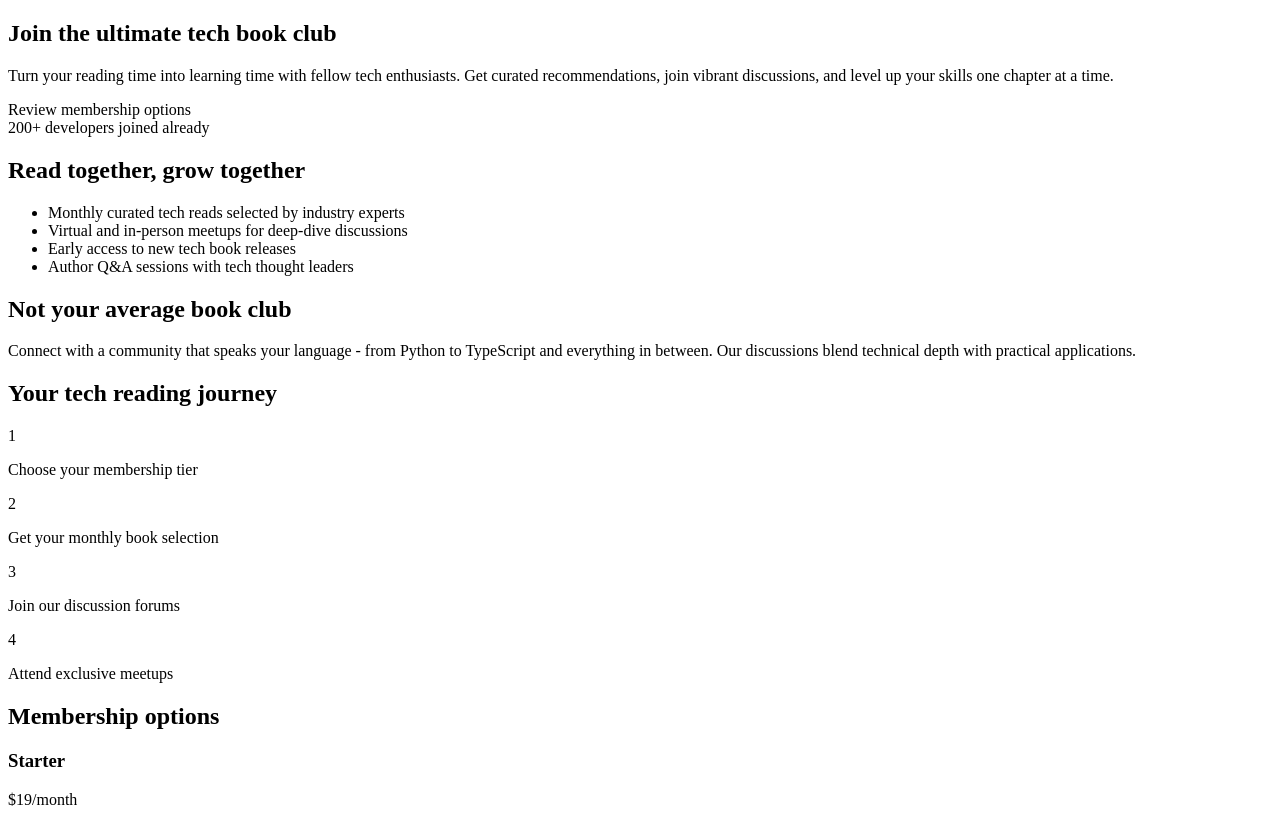
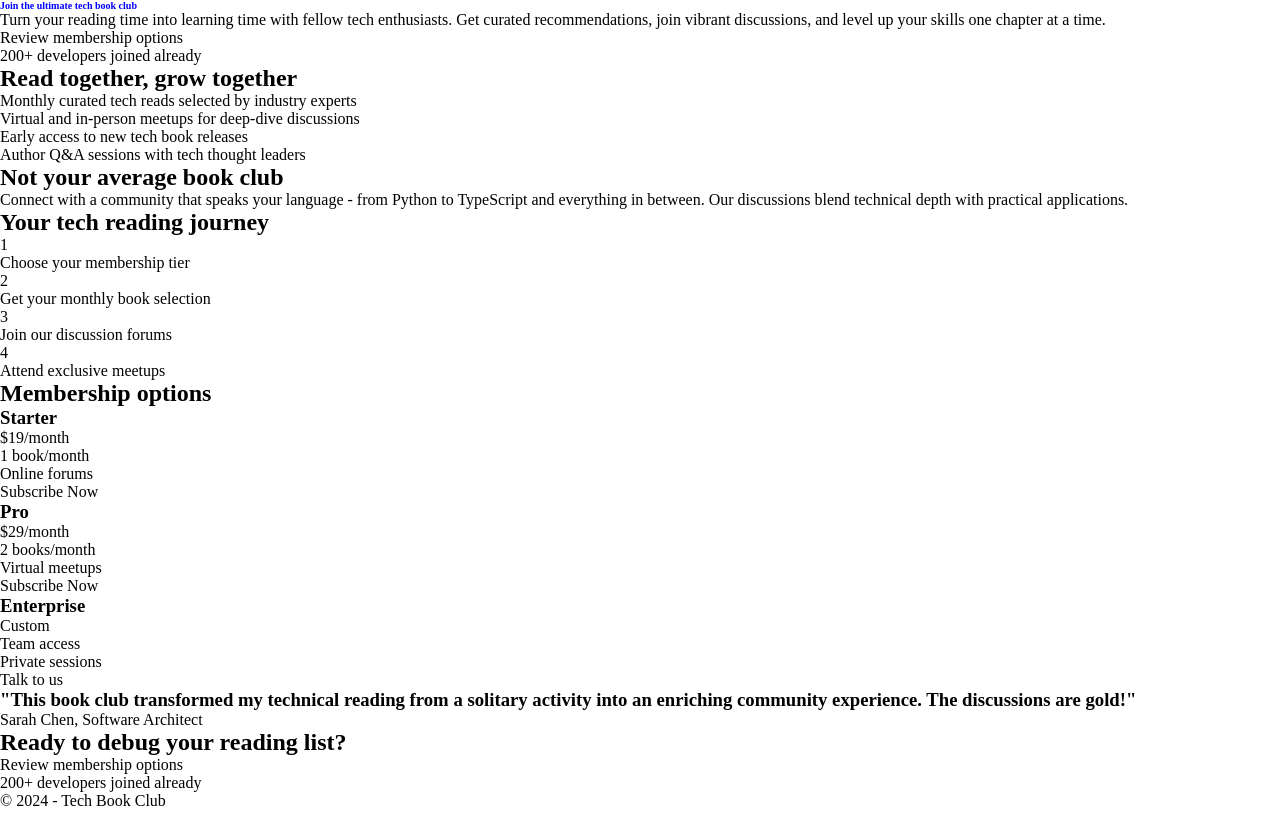
Before and after one commit to michellecordovi/TechBookClub, a plain HTML site: page index.html in a window 1280 px wide. Shown: the top 813 px of the page. Drawn offline with Linux system fonts and the light colour scheme; a web font is replaced by a local one.

Commit message:
initialize CSS and sass

```diff
--- a/index.html
+++ b/index.html
@@ -27,6 +27,8 @@
 			href="https://fonts.googleapis.com/css2?family=Inter:ital,opsz,wght@0,14..32,100..900;1,14..32,100..900&family=Martian+Mono:wght@100..800&display=swap"
 			rel="stylesheet"
 		/>
+
+		<link href="index.css" rel="stylesheet"/>
 
 		<title>Frontend Mentor | Tech book club</title>
 	</head>
--- /dev/null
+++ b/sass/index.scss
@@ -0,0 +1,12 @@
+* {
+    box-sizing: border-box;
+    padding: 0px;
+    margin: 0px;
+}
+
+header{
+    h1{
+        color: blue;
+        font-size: 24px;
+    }
+}
```
Also changed, not shown: index.css (added), 1 other file.
